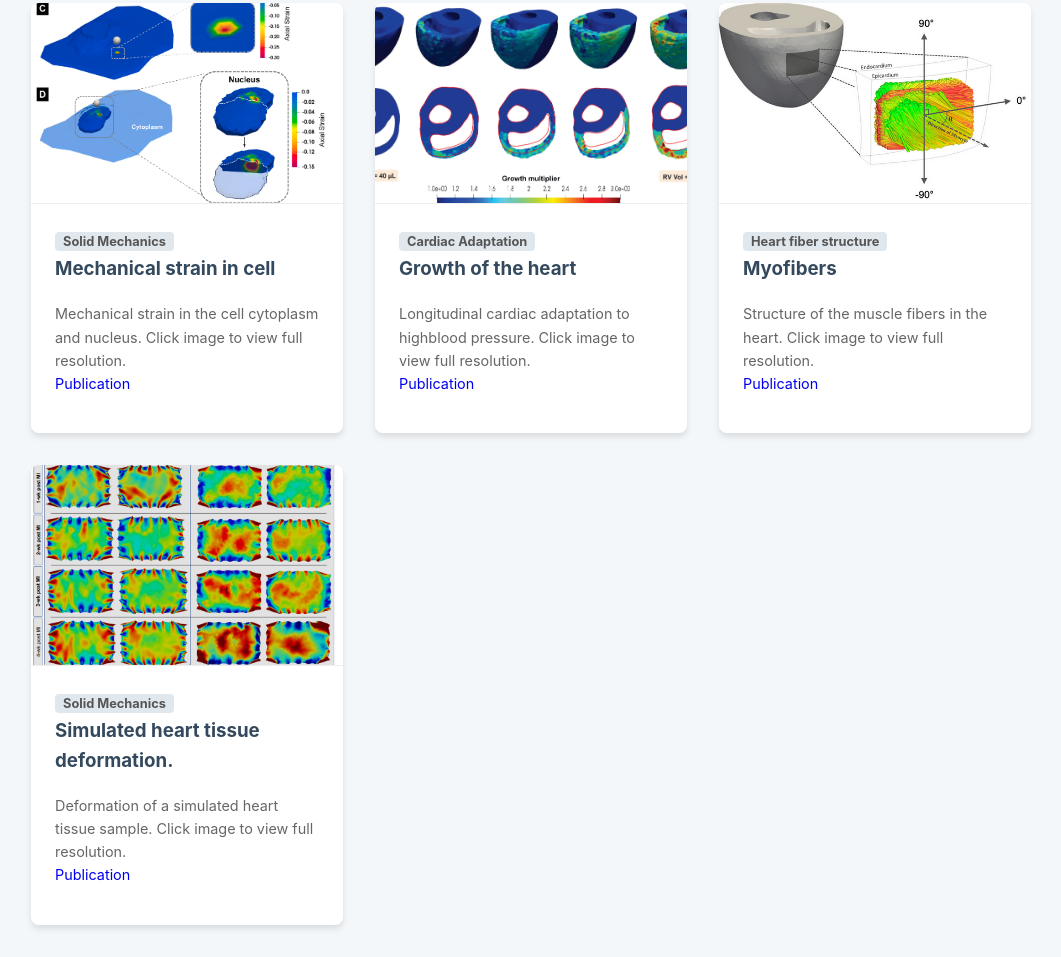
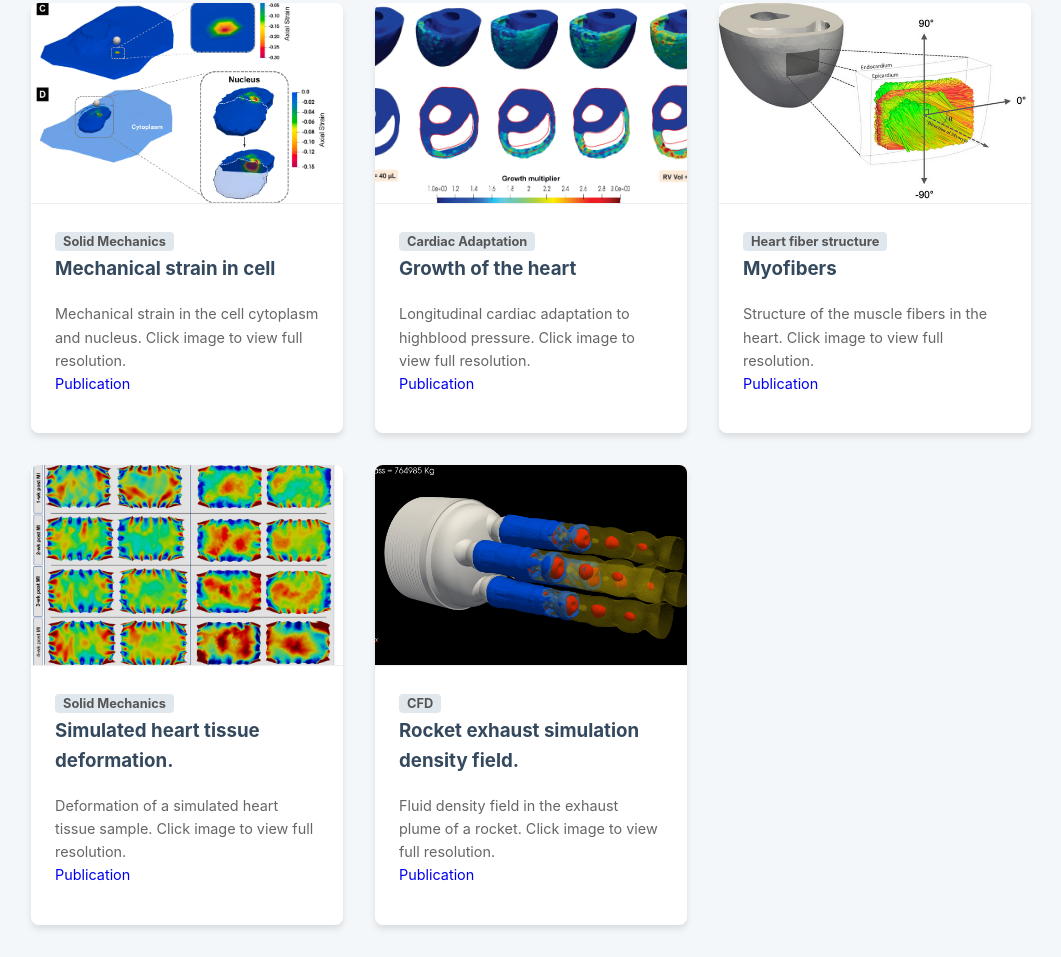
Before and after one commit to emiliomendiola/Paraview_Portfolio, a plain HTML site: page index.html in a window 1280 px wide. Shown: the part 191-1148 px from the top of the page, without its empty margins (109-1170 px from the left). Drawn offline with Linux system fonts and the light colour scheme.

Commit message:
Update index.html

```diff
--- a/index.html
+++ b/index.html
@@ -76,6 +76,18 @@
         </div>
     </div>
 
+
+    <div class="card">
+        <a href="images/Rocket_Exhaust_Visualization_Density_Field_final.png" target="_blank">
+            <img src="images/Rocket_Exhaust_Visualization_Density_Field_final.png" alt="Rocket Exhaust Density Field.">
+        </a>
+        <div class="card-content">
+            <span class="tag">CFD</span>
+            <h3>Rocket exhaust simulation density field.</h3>
+            <p>Fluid density field in the exhaust plume of a rocket. Click image to view full resolution. <a href="https://www.sciencedirect.com/science/article/pii/S1742706123006359">Publication</a> </p>
+        </div>
+    </div>
+
     </div>
 
 
```
